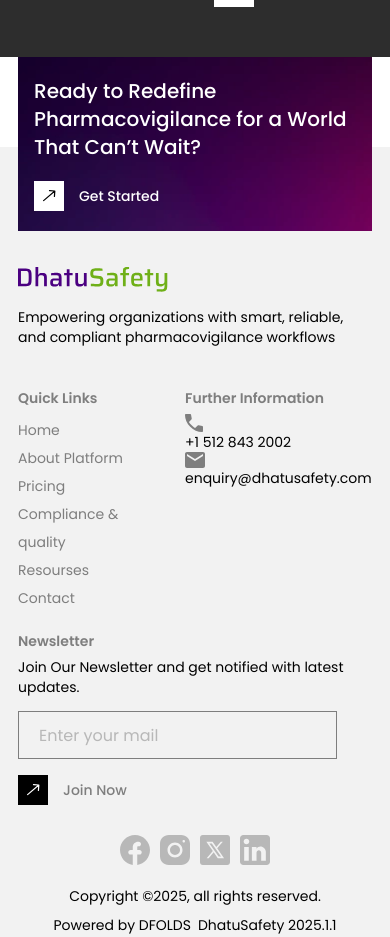
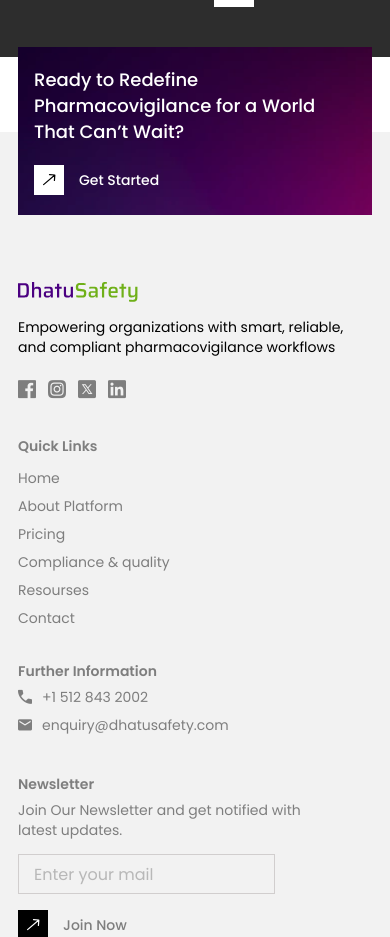
Before and after one commit to therareaniket/safety-website, a Next.js app: page /Contact in a window 390 px wide. Shown: the part 1060-1997 px from the top of the page. Built offline with nearby package versions, Linux system fonts and the light colour scheme.

Commit message:
ci 🔄:  done fixes for about page contact page resources page

```diff
--- a/src/assets/css/rajvi/custom.css
+++ b/src/assets/css/rajvi/custom.css
@@ -407,16 +407,17 @@
 
 .resource-listing-tabs-wrapper{ margin-bottom: 60px; background-color: transparent; gap: 14px; }
 .resource-listing-tabs-wrapper .resource-tab-btn{
-  background: linear-gradient(
-    180deg,
-    #FFFFFF 0%,
-    #EFECF4 41%,
-    #F2F8EB 100%
-    );
-    padding: 8px 20px;
-    border-radius: 0;
+  border: 1px solid var(--lavender);
+  padding: 8px 20px;
+  border-radius: 0;
   color: #4B0081;
+  margin-bottom: 0;
 }
+
+.group-data-\[variant\=default\]\/tabs-list\:data-\[state\=active\]\:shadow-sm:is(:where(.group\/tabs-list)[data-variant="default"] *)[data-state="active"]{
+  background: var(--lavender);
+}
+
 /* .resource-listing-tabs-wrapper  */
 .resources-cards-wrapper{ display: flex;  gap: 40px; flex-wrap: wrap; }
 
@@ -472,10 +473,21 @@
 
 .contact-form{ display: flex; align-items: flex-start;gap: 40px; justify-content: space-between; }
 .cnct-form-row-1{ display: flex; align-items: center; gap: 40px; }
-.cnct-form-row-1 input{ width: 409px; padding: 20px; color: var(--lightGrey); border: 1px solid #B8B8B8; border-radius: 10px; margin-bottom: 0; }
-.cnct-form-row-2 input{ width: 859px; padding: 20px; color: var(--lightGrey); border: 1px solid #B8B8B8; border-radius: 10px; margin-bottom: 0;  }
-.cnct-form-row-3 textarea{ width: 859px; height: 160px; padding: 20px; color: var(--lightGrey); border: 1px solid #B8B8B8; border-radius: 10px; margin-bottom: 0;  }
+.cnct-form-row-1 input{ width: 409px; padding: 20px; color: var(--lightGrey); border: 1px solid #B8B8B8;  margin-bottom: 0; }
+.cnct-form-row-2 input{ width: 859px; padding: 20px; color: var(--lightGrey); border: 1px solid #B8B8B8;margin-bottom: 0;  }
+.cnct-form-row-3 textarea{ width: 859px; height: 160px; padding: 20px; color: var(--lightGrey); border: 1px solid #B8B8B8; margin-bottom: 0;  }
 .contact-form-text-right{ display: flex; flex-direction: column; gap: 20px; }
 
 .cnct-button-wrapper{ margin-top: 60px; }
 .cnct-button-wrapper .btn-icon{ width: 50px; height: 50px; }
+
+.further-link-wrapper{ display: flex; align-items: center; gap: 10px; padding-bottom: 10px;  }
+.terms-condition-links ul{ display: flex; align-items: center; gap: 34px; }
+.f-cta-block{ top: -130px; }
+.f-col-three{ width: 245px; }
+.social-links{ gap: 15px; }
+.f-right-cols{ gap: 60px; }
+.footer-social-icons{ font-size: 28px !important; }
+.f-cta-block{  text-align: center !important; }
+.form-control{ border: 1px solid #d1cece; }
+.resource-detail-breadcrumb{ display: flex; align-items: center; gap: 10px; }
--- a/src/assets/css/rajvi/responsive.css
+++ b/src/assets/css/rajvi/responsive.css
@@ -69,6 +69,9 @@
     /* pricing */
     .pc-item{ align-items: flex-start; }
 
+    /* footer */
+    .f-col-four{ width: 285px; }
+    .footer-inner{ padding-top: 200px; }
 }
 
 @media screen and (max-width: 1599px) {
@@ -134,6 +137,12 @@
     /* contact */
     .cnct-form-row-2 input, .cnct-form-row-3 textarea{ width: 725px; }
     .cnct-form-row-1 input{ width: 342px; }
+
+    /* footer */
+    /* .footer-inner{ padding-top: 180px; } */
+    .f-cta-block{ top: -115px; }
+    .footer-social-icons{ font-size: 24px !important; }
+    .further-link-wrapper{ padding-bottom: 8px; }
 }
 
 @media screen and (max-width: 1439px) {
@@ -201,6 +210,13 @@
     .cnct-form-row-2 input, .cnct-form-row-3 textarea{ width: 660px; }
     .cnct-form-row-1 input{ width: 310px; }
     .cnct-button-wrapper .btn-icon{ width: 45px; height: 45px; }
+
+    /* footer */
+    .f-right-cols{ gap: 40px; }
+    .form-control{ height: 40px; padding: 12px 15px; }
+    .footer-inner{ padding-top: 190px; }
+    .terms-condition-links ul .text-16{ font-size: 14px; line-height: 22px; }
+    .terms-condition-links ul{ gap: 24px; }
 }
 
 @media screen and (max-width: 1359px) {
@@ -364,6 +380,12 @@
 
     /* pricing */
     .plans-wrapper.pricing .plan-item{ display: flex; flex-direction: column; justify-content: space-between; }
+
+    /* footer */
+    .copyright{ flex-direction: column; gap: 15px; }
+    .f-cta-block{ top: -100px; }
+    .footer-inner { padding-top: 180px; }
+    .f-col-two, .f-col-three{ width: calc( 50% - 20px ); }
 }
 
 @media screen and (max-width: 1023px) {
@@ -492,6 +514,11 @@
     .pricing-title-row{ flex-direction: column; gap: 0; text-align: center; }
     .pr-col-one, .pr-col-two{ width: 100%; }
     .pr-col-one h2{ margin-bottom: 15px; }
+
+    /* footer */
+    .f-col-one.flex-col{ align-items: flex-start; justify-content: space-between; }
+    .f-contact{ width: max-content; }
+    .footer-social-icons{ font-size: 20px !important; }
 }
 
 @media screen and (max-width: 991px) {
@@ -519,6 +546,8 @@
 
 
     /* contact */
+    /* footer */
+    .footer-inner{ padding-top: 160px; }
 }
 
 @media screen and (max-width: 839px) {
@@ -615,7 +644,8 @@
     .compliance-operations-head-text-wrapper{ width: 100%; text-align: center; }
     .compliance-operations-stats-wrapper{ margin: 0 auto; margin-top: 30px; }
     .operational-card, .compliance-flexible-operations-right{ flex-direction: column; width: 100%; }
-    .operational-card-right{ width: 530px; }
+    .operational-card{ flex-direction: row; }
+    .operational-card-right{ width: 420px; }
     .compliance-flexible-operations-right{ gap: 20px; }
     .operational-card span{ width: 36px; height: 36px; }
     .compliance-security-btn-middle{ width: 260px; height: 174px; }
@@ -651,6 +681,15 @@
     .cnct-form-row-3 textarea{ height: 100px; }
     .cnct-button-wrapper .btn-icon{ width: 40px; height: 40px; }
     .cnct-button-wrapper .btn-icon .cnct-svg-arrow{ width: 20px; height: 20px; }
+
+    /* footer */
+    .f-col-three{ width: calc( 50% - 20px ); }
+    .f-right-cols{ justify-content: space-between; }
+    .copyright-links{ flex-wrap: wrap; align-items: center; justify-content: center; gap: 20px; }
+    .copyright-links .text-16{ font-size: 12px; line-height: 20px; }
+    .terms-condition-links ul .text-16{ font-size: 12px; line-height: 20px; }
+    .copyright{ gap: 10px; }
+    .f-cta-block{ width: 100%; top: -85px; }
 }
 
 @media screen and (max-width: 639px) {
@@ -677,7 +716,7 @@
     .compliance-validation-support-svg{ width: 36px; height: 36px; }
     .compliance-validation-support-svg img{ width: 18px; height: 18px; }
     .compliance-immutable-card-right{ width: 100%; }
-    .operational-card-right{ width: 465px; }
+    .operational-card-right{ width: 445px; }
 
     .compliance-steps-card-responsive p{ width: 100%; }
     .compliance-steps-card-responsive{ width: 265px; }
@@ -693,8 +732,10 @@
     .resource-detail-qna{ margin-top: 25px; }
     .resource-detail-qna h3{ margin-bottom: 10px; }
 
+    /* contact */
 
-    /* contact */
+    /* footer */
+    .footer-inner{ padding-top: 150px; }
 }
 
 @media screen and (max-width: 575px) {
@@ -727,8 +768,9 @@
 
     /* resources */
     .resource-heading-wrapper{ text-align: left; }
-    .resource-listing-tabs-wrapper{ flex-wrap: wrap; gap: 20px; }
-    .resource-listing-tabs-wrapper .resource-tab-btn{ width: 97px !important; }
+    .resource-listing-tabs-wrapper{ width: 100%; }
+    /* .resource-listing-tabs-wrapper{ flex-wrap: wrap; gap: 20px; } */
+    /* .resource-listing-tabs-wrapper .resource-tab-btn{ width: 290px !important; } */
     .resources-card-text-wrapper p{ margin-bottom: 12px; }
 
     /* contact */
@@ -744,6 +786,12 @@
 
     /* pricing */
     .pricing-title-row{ text-align: start; }
+
+    /* footer */
+    .f-right-cols{ gap: 30px; justify-content: left; }
+    .footer-inner-main{ gap: 20px; }
+    .f-cta-block{ top: -85px; }
+    .footer-inner{ padding-top: 130px; }
 }
 
 @media screen and (max-width: 480px) {
@@ -761,10 +809,12 @@
    .compliance-validation-row{ flex-direction: column; gap: 20px; }
 
    .compliance-operations-head-text-wrapper p{ margin-bottom: 0; }
-   .operational-card-right{ width: 365px; }
+   .operational-card-right{ width: 350px; }
 
    /* resources detail */
    .resource-detail-banner-img{ height: 200px; }
+   .resource-listing-tabs-wrapper{ flex-wrap: wrap; gap: 20px; }
+    .resource-listing-tabs-wrapper .resource-tab-btn{ width: 50% !important; }
 
    /* contact */
    .contact-form-address-card-wrapper{ flex-direction: column; }
@@ -772,6 +822,23 @@
    .contact-form-card div{ width: 200px; }
    .cnct-form-row-1{ flex-direction: column; }
    .cnct-form-row-1 input{ width: 100%; padding: 15px 20px; }
+
+   /* footer */
+   .footer-social-icons{ font-size: 18px !important; }
+   .f-right-cols{ margin-top: 10px;}
+   .social-links{ gap: 12px; }
+   .f-cta-block{ top: -75px; text-align: left !important; }
+   footer{ margin-top: 75px; }
+   .copyright{ flex-direction: column-reverse; }
+   /* .terms-condition-links ul{ width: 100%; justify-content: space-between; gap: 200px; } */
+   .copyright{ flex-direction: row; justify-content: space-between; align-items: flex-start; }
+    .copyright-links{ flex-direction: column; align-items: flex-start; gap: 10px; }
+   .terms-condition-links ul{ flex-direction: column; gap: 10px; }
+   .terms-condition-links ul li{ font-size: 12px; line-height: 20px; }
+
+
+   /* reso */
+   .breadcrumb-list{ flex-wrap: nowrap ; gap: 6px; align-items: flex-start; }
 }
 
 @media screen and (max-width: 459px) {
@@ -792,10 +859,16 @@
     .compliance-steps-card-2, .compliance-steps-card-4, .compliance-steps-card-6 { transform: translateX(0); }
     .fq-show-icon { top: 50%; transform: translateY(-50%); }
     .b-feature-item img { height: 200px; }
+    .operational-card span img{ width: 18px; height: 18px; }
+    .operational-card span{ width: 32px; height: 32px; }
 
     /* resources */
     .resources-tab-content .resource-card-image-wrapper{ height: 175px; }
 
+
+    /* footer */
+    .f-right-cols{ flex-direction: column; }
+    /* .copyright-links{ flex-direction: column-reverse; } */
 }
 
 @media screen and (max-width: 400px) {
@@ -815,9 +888,11 @@
     .signal-management-right{ width: 100%; }
 
     /* compliance */
-    .compliance-immutable-row{ padding-top: 40px; }
+    /* .compliance-immutable-row{ padding-top: 40px; } */
     .compliance-operations-stats-wrapper{ width: 100%; padding: 20px; }
     .compliance-operations-stat-card-1, .compliance-operations-stat-card-3{ width: 100%; }
+    .operational-card-right{ width: 270px; }
+    .compliance-immutable-row{  }
 
     /* resourcedetail */
     .resources-detail-social-links{ padding-bottom: 10px; }
@@ -835,6 +910,11 @@
     .stats-count-row { margin-top: 20px; }
     .nav-seprator { width: 40px; }
     .nav-wrapper { padding: 10px 0; }
+
+    /* footer */
+    .f-col-two, .f-col-three{ width: 100%; }
+    .footer-inner{ padding-top: 150px; }
+    .f-cta-block{ top: -85px; } /* top: -75px; */
 }
 
 @media screen and (max-width: 374px) {
--- a/src/components/Footer.tsx
+++ b/src/components/Footer.tsx
@@ -13,14 +13,21 @@
                     <div className="footer-inner-main flex">
                         <div className="f-col-one flex flex-col">
                             <div className='f-logo'>
-                                <Image className="navbar-img" src='/images/homepage/logo.svg' alt="dhatusafety-logo" width={150}
-                                    height={25} priority />
+                                <Link href="/" className="navbar-img-wrapper">
+                                    <Image className="navbar-logo" src='/images/homepage/logo.svg' alt="dhatusafety-logo" width={150}
+                                        height={25} priority />
+                                </Link>
                                 <p className='f-desc text-16'>
                                     Empowering organizations with smart, reliable, and compliant pharmacovigilance workflows
                                 </p>
                             </div>
                             <div className="f-contact flex">
-
+                                <ul className='flex social-links'>
+                                    <li className="text-grey footer-social-icons"><span className="icon-facebook"></span></li>
+                                    <li className="text-grey footer-social-icons"><span className="icon-instagram"></span></li>
+                                    <li className="text-grey footer-social-icons"><span className="icon-twitter"></span></li>
+                                    <li className="text-grey footer-social-icons"><span className="icon-linkedin"></span></li>
+                                </ul>
                             </div>
                         </div>
 
@@ -63,17 +70,17 @@
 
                             <div className="f-col-three">
                                 <h2 className='text-18 text-sb text-grey'>Further Information</h2>
-                                <ul>
+                                <ul className="">
                                     <li>
-                                        <Link href="/" className="f-link text-16 text-grey">
-                                    <Image className="f-icon" src='/images/homepage/call.svg' width={18} height={18} alt="call" />
-                                    <p className='text-16'>+1 512 843 2002</p>
+                                        <Link href="/" className="further-link-wrapper f-link flex text-16 text-grey ">
+                                            <span className="icon-footerCall"></span>
+                                            <p className='text-16 text-grey'>+1 512 843 2002</p>
                                         </Link>
                                     </li>
                                     <li>
-                                        <Link href="/about" className="f-link text-16 text-grey">
-                                    <Image className="f-icon" src='/images/homepage/mail.svg' width={20} height={16} alt="email" />
-                                    <p className='text-16'>enquiry@dhatusafety.com</p>
+                                        <Link href="/about" className="further-link-wrapper f-link flex text-16 text-grey">
+                                            <span className="icon-footerMail"></span>
+                                            <p className='text-16 text-grey'>enquiry@dhatusafety.com</p>
                                         </Link>
                                     </li>
                                 </ul>
@@ -81,7 +88,7 @@
 
                             <div className="f-col-four">
                                 <h2 className='text-18 text-sb text-grey'>Newsletter</h2>
-                                <p className='f-desc text-16 mt-0'>
+                                <p className='f-desc text-16 mt-0 text-grey'>
                                     Join Our Newsletter and get notified with latest updates.
                                 </p>
                                 <form action="" className='newletter-form'>
@@ -95,20 +102,18 @@
                     </div>
 
                     <div className="copyright flex items-center">
-                        <ul className='flex social-links'>
-                            <li><Image className="social-img" src='/images/homepage/facebook.svg' alt="facebook" width={30}
-                                height={30} priority /></li>
-                            <li><Image className="social-img" src='/images/homepage/insta.svg' alt="instagram" width={30}
-                                height={30} priority /></li>
-                            <li><Image className="social-img" src='/images/homepage/x.svg' alt="x" width={30}
-                                height={30} priority /></li>
-                            <li><Image className="social-img" src='/images/homepage/linkedin.svg' alt="linkedin" width={30}
-                                height={30} priority /></li>
-                        </ul>
+
                         <div className="copyright-links flex">
-                            <p className='text-16'>Copyright ©2025, all rights reserved.</p>
-                            <p className='text-16'>Powered by DFOLDS</p>
-                            <p className='text-16'>DhatuSafety 2025.1.1</p>
+                            <p className='text-16 text-grey'>Powered by DFOLDS</p>
+                            <p className='text-16 text-grey'>DhatuSafety 2026.1.1</p>
+                            <p className='text-16 text-grey'>Copyright ©2026, all rights reserved.</p>
+                        </div>
+
+                        <div className="terms-condition-links flex">
+                            <ul className="flex">
+                                <li><Link href="#" className="text-16 text-grey">Terms of Use</Link></li>
+                                <li><Link href="#" className="text-16 text-grey">Privacy Policy</Link></li>
+                            </ul>
                         </div>
                     </div>
                 </div>
--- a/src/components/FooterCTA/FooterCTA.tsx
+++ b/src/components/FooterCTA/FooterCTA.tsx
@@ -1,7 +1,7 @@
 export default function FooterCTA() {
         return(
             <div className="f-cta-block centered-block flex-col">
-                <h2 className="text-md text-center text-white mb-0 h3">Ready to Redefine Pharmacovigilance for a World That Can’t Wait?</h2>
+                <h2 className="text-md text-white mb-0 h4">Ready to Redefine Pharmacovigilance for a World That Can’t Wait?</h2>
                 <div className="f-cta-btn">
                     <button className='main-btn flex'><span className='btn-icon bg-white centered-block'>
                         <svg width="13" height="12" viewBox="0 0 13 12" fill="none" xmlns="http://www.w3.org/2000/svg">
```
Also changed, not shown: src/components/Resourcedetailpage/ResourceDetailHeading.tsx (+7 -19 lines).
